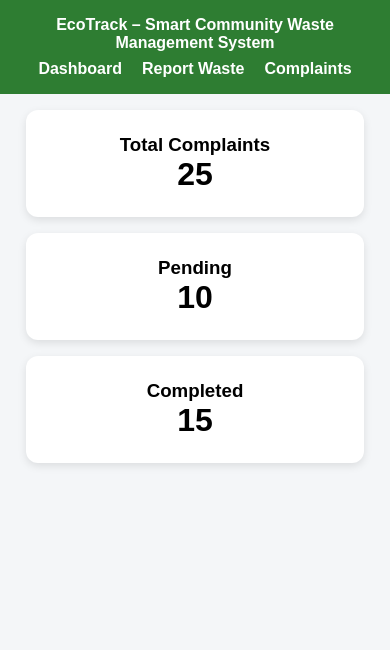
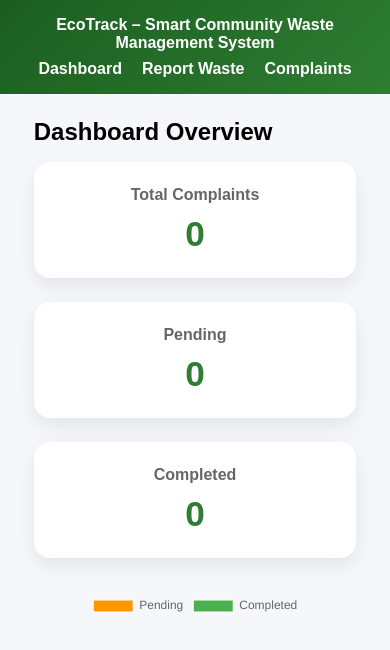
Before and after one commit to Vicky4042/EcoTrack-Smart-Community-Waste-Management-System, a React (Vite) app: page / in a window 390 px wide. Shown: the top 650 px of the page. Built offline with nearby package versions, Linux system fonts and the light colour scheme.

Commit message:
Enhance UI with modern styling and improved responsive layout

```diff
--- a/package.json
+++ b/package.json
@@ -10,7 +10,9 @@
     "preview": "vite preview"
   },
   "dependencies": {
+    "chart.js": "^4.5.1",
     "react": "^19.2.0",
+    "react-chartjs-2": "^5.3.1",
     "react-dom": "^19.2.0",
     "react-router-dom": "^7.13.0"
   },
--- a/src/components/Navbar.jsx
+++ b/src/components/Navbar.jsx
@@ -18,9 +18,11 @@ function Navbar() {
 
 const navStyle = {
   padding: "1rem",
-  background: "#2e7d32",
-  textAlign: "center"
+  background: "linear-gradient(135deg, #1b5e20, #2e7d32)",
+  textAlign: "center",
+  color: "white"
 };
+
 
 const linkStyle = {
   color: "white",
--- a/src/components/StatsCard.jsx
+++ b/src/components/StatsCard.jsx
@@ -1,8 +1,12 @@
 function StatsCard({ title, value }) {
   return (
-    <div className="card">
-      <h3>{title}</h3>
-      <h1>{value}</h1>
+    <div className="card" style={{ textAlign: "center" }}>
+      <h4 style={{ color: "#666", marginBottom: "10px" }}>
+        {title}
+      </h4>
+      <h1 style={{ fontSize: "2.2rem", color: "#2e7d32" }}>
+        {value}
+      </h1>
     </div>
   );
 }
--- a/src/index.css
+++ b/src/index.css
@@ -6,19 +6,21 @@
 }
 
 body {
-  background-color: #f4f6f8;
+  background: #f5f7fa;
 }
 
+/* Layout Container */
 .container {
   width: 95%;
   max-width: 1200px;
   margin: auto;
-  padding: 1rem;
-  text-align: center;
+  padding: 1.5rem;
 }
+
+/* Grid Layout */
 .grid {
   display: grid;
-  gap: 1rem;
+  gap: 1.5rem;
 }
 
 @media (min-width: 768px) {
@@ -27,10 +29,50 @@ body {
   }
 }
 
+/* Cards */
 .card {
   background: white;
   padding: 1.5rem;
-  border-radius: 12px;
-  box-shadow: 0 3px 8px rgba(0,0,0,0.1);
-  text-align: center;
+  border-radius: 16px;
+  box-shadow: 0 8px 20px rgba(0, 0, 0, 0.08);
+  transition: transform 0.2s ease, box-shadow 0.2s ease;
 }
+
+.card:hover {
+  transform: translateY(-5px);
+  box-shadow: 0 12px 24px rgba(0, 0, 0, 0.12);
+}
+
+/* Inputs */
+.input {
+  width: 100%;
+  padding: 0.8rem;
+  margin: 0.6rem 0;
+  border-radius: 10px;
+  border: 1px solid #ddd;
+  font-size: 14px;
+}
+
+/* Buttons */
+.btn {
+  background: linear-gradient(135deg, #2e7d32, #4caf50);
+  color: white;
+  padding: 0.8rem;
+  border: none;
+  border-radius: 10px;
+  width: 100%;
+  cursor: pointer;
+  font-weight: bold;
+  transition: 0.2s ease;
+  margin-top: 0.5rem;
+}
+
+.btn:hover {
+  opacity: 0.9;
+}
+
+/* Chart */
+canvas {
+  width: 100% !important;
+  height: auto !important;
+}
--- a/src/pages/Complaints.jsx
+++ b/src/pages/Complaints.jsx
@@ -5,12 +5,24 @@ function Complaints() {
   const [filter, setFilter] = useState("All");
   const [complaintsData, setComplaintsData] = useState([]);
 
+  // Load complaints from LocalStorage
   useEffect(() => {
     const storedComplaints =
       JSON.parse(localStorage.getItem("complaints")) || [];
     setComplaintsData(storedComplaints);
   }, []);
 
+  // Update complaint status
+  const markAsCompleted = (id) => {
+    const updatedComplaints = complaintsData.map((c) =>
+      c.id === id ? { ...c, status: "Completed" } : c
+    );
+
+    localStorage.setItem("complaints", JSON.stringify(updatedComplaints));
+    setComplaintsData(updatedComplaints);
+  };
+
+  // Search + Filter logic
   const filteredComplaints = complaintsData.filter((c) => {
     const matchesSearch = c.location
       .toLowerCase()
@@ -24,8 +36,9 @@ function Complaints() {
 
   return (
     <div>
-      <h2>Complaints List</h2>
+      <h2 style={{ marginBottom: "1rem" }}>Complaints List</h2>
 
+      {/* Search Input */}
       <input
         type="text"
         placeholder="Search by location..."
@@ -34,6 +47,7 @@ function Complaints() {
         className="input"
       />
 
+      {/* Filter Dropdown */}
       <select
         value={filter}
         onChange={(e) => setFilter(e.target.value)}
@@ -44,6 +58,7 @@ function Complaints() {
         <option>Completed</option>
       </select>
 
+      {/* Complaint Cards */}
       <div className="grid">
         {filteredComplaints.length === 0 ? (
           <p>No complaints found</p>
@@ -51,9 +66,19 @@ function Complaints() {
           filteredComplaints.map((c) => (
             <div key={c.id} className="card">
               <h3>{c.location}</h3>
-              <p>Type: {c.type}</p>
-              <p>Status: {c.status}</p>
-              <p>{c.description}</p>
+              <p><strong>Type:</strong> {c.type}</p>
+              <p><strong>Status:</strong> {c.status}</p>
+              <p><strong>Description:</strong> {c.description}</p>
+              <p><small>{c.createdAt}</small></p>
+
+              {c.status === "Pending" && (
+                <button
+                  className="btn"
+                  onClick={() => markAsCompleted(c.id)}
+                >
+                  Mark as Completed
+                </button>
+              )}
             </div>
           ))
         )}
--- a/src/pages/Dashboard.jsx
+++ b/src/pages/Dashboard.jsx
@@ -1,11 +1,69 @@
+import { useEffect, useState } from "react";
 import StatsCard from "../components/StatsCard";
+import {
+  Chart as ChartJS,
+  ArcElement,
+  Tooltip,
+  Legend
+} from "chart.js";
+import { Pie } from "react-chartjs-2";
+
+ChartJS.register(ArcElement, Tooltip, Legend);
 
 function Dashboard() {
+  const [complaints, setComplaints] = useState([]);
+
+  useEffect(() => {
+    const storedComplaints =
+      JSON.parse(localStorage.getItem("complaints")) || [];
+
+    setComplaints(storedComplaints);
+  }, []);
+
+  const total = complaints.length;
+  const pending = complaints.filter(
+    (c) => c.status === "Pending"
+  ).length;
+
+  const completed = complaints.filter(
+    (c) => c.status === "Completed"
+  ).length;
+
+  const data = {
+    labels: ["Pending", "Completed"],
+    datasets: [
+      {
+        data: [pending, completed],
+        backgroundColor: ["#ff9800", "#4caf50"],
+        borderWidth: 1
+      }
+    ]
+  };
+
+  const options = {
+    responsive: true,
+    maintainAspectRatio: false
+  };
+
   return (
-    <div className="grid grid-3">
-      <StatsCard title="Total Complaints" value="25" />
-      <StatsCard title="Pending" value="10" />
-      <StatsCard title="Completed" value="15" />
+    <div>
+      <h2 style={{ marginBottom: "1rem" }}>Dashboard Overview</h2>
+
+      <div className="grid grid-3">
+        <StatsCard title="Total Complaints" value={total} />
+        <StatsCard title="Pending" value={pending} />
+        <StatsCard title="Completed" value={completed} />
+      </div>
+
+      <div
+        style={{
+          maxWidth: "400px",
+          height: "300px",
+          margin: "2rem auto"
+        }}
+      >
+        <Pie data={data} options={options} />
+      </div>
     </div>
   );
 }
```
Also changed, not shown: 1 other file (tests, documents, lock files or other folders).
